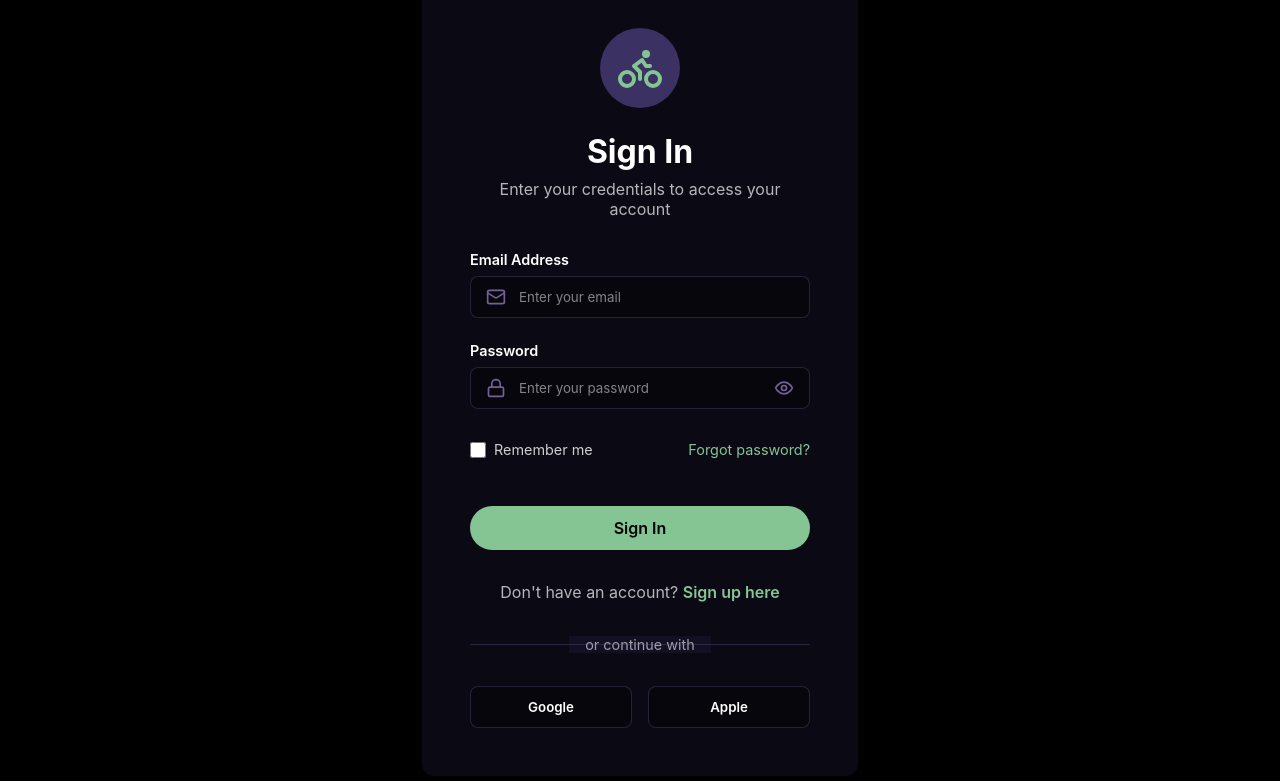
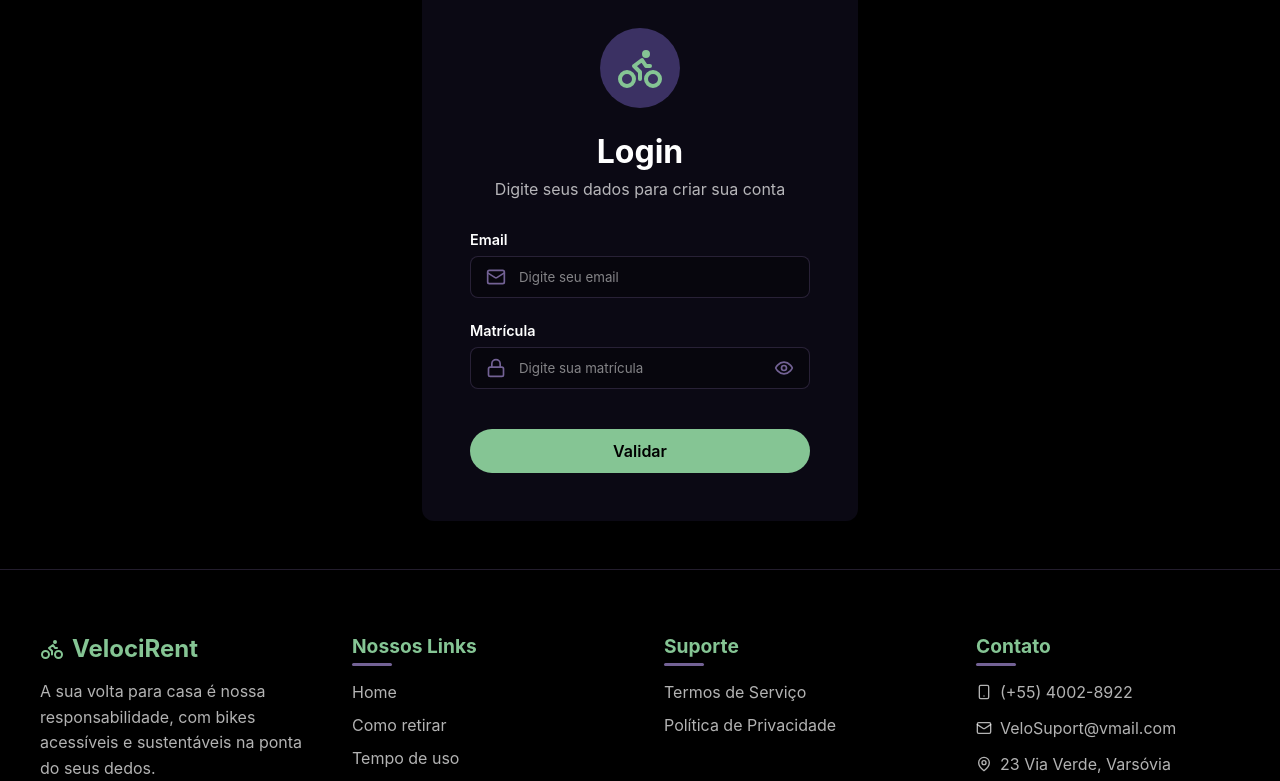
Before and after one commit to Leticia-SS/VelociRent, a React (Vite) app in the folder frontend/: page /login in a window 1280 px wide. Shown: the part 320-1101 px from the top of the page. Built offline with nearby package versions, Linux system fonts and the light colour scheme.

Commit message:
add login functional

```diff
--- a/frontend/package.json
+++ b/frontend/package.json
@@ -9,6 +9,7 @@
     "preview": "vite preview"
   },
   "dependencies": {
+    "@supabase/supabase-js": "^2.49.9",
     "lucide-react": "^0.294.0",
     "react": "^18.2.0",
     "react-dom": "^18.2.0",
@@ -18,7 +19,7 @@
     "@types/react": "^18.2.37",
     "@types/react-dom": "^18.2.15",
     "@vitejs/plugin-react": "^4.2.0",
-    "typescript": "^5.2.2",
-    "vite": "^5.0.0"
+    "typescript": "^5.8.3",
+    "vite": "^5.4.19"
   }
 }
--- a/frontend/src/components/navbar.tsx
+++ b/frontend/src/components/navbar.tsx
@@ -1,11 +1,19 @@
 "use client"
 
-import { useState } from "react"
+import { useState, useEffect } from "react"
 import { Link } from "react-router-dom"
 import { Bike, Menu, X } from "lucide-react"
 import styles from "./navbar.module.css"
+import { Outlet, useSearchParams } from 'react-router-dom';
+import { useLocation, useNavigate } from "react-router-dom";
+
+
 
 const Navbar = () => {
+
+  const [searchParams] = useSearchParams();
+  const email = searchParams.get('email');
+
   const [isMenuOpen, setIsMenuOpen] = useState(false)
 
   const toggleMenu = () => {
@@ -16,10 +24,14 @@ const Navbar = () => {
     setIsMenuOpen(false)
   }
 
+
+
   return (
     <nav className={styles.navbar}>
       <div className={styles.navContainer}>
-        <Link to="/" className={styles.logo} onClick={closeMenu}>
+        <Link to={email ? `/?email=${encodeURIComponent(email)}` : "/"} className={styles.logo} onClick={closeMenu}
+
+        >
           <Bike size={24} />
           <span>VelociRent</span>
         </Link>
@@ -30,35 +42,55 @@ const Navbar = () => {
 
 <ul className={`${styles.navLinks} ${isMenuOpen ? styles.active : ""}`}>
   <li>
-            <Link to="/bikes" onClick={closeMenu}>
+    <Link
+      to={email ? `/bikes?email=${encodeURIComponent(email)}` : "/bikes"}
+      onClick={closeMenu}
+    >
       Bikes
     </Link>
   </li>
   <li>
-            <Link to="/pickup" onClick={closeMenu}>
+    <Link
+      to={email ? `/pickup?email=${encodeURIComponent(email)}` : "/pickup"}
+      onClick={closeMenu}
+    >
       Como pegar
     </Link>
   </li>
   <li>
-            <Link to="/usage" onClick={closeMenu}>
+    <Link
+      to={email ? `/usage?email=${encodeURIComponent(email)}` : "/usage"}
+      onClick={closeMenu}
+    >
       Tempo de uso
     </Link>
   </li>
   <li>
-            <Link to="/internships" onClick={closeMenu}>
+    <Link
+      to={email ? `/internships?email=${encodeURIComponent(email)}` : "/internships"}
+      onClick={closeMenu}
+    >
       Estágios
     </Link>
   </li>
   <li>
-            <Link to="/about" onClick={closeMenu}>
+    <Link
+      to={email ? `/about?email=${encodeURIComponent(email)}` : "/about"}
+      onClick={closeMenu}
+    >
       Sobre nós
     </Link>
   </li>
 </ul>
 
         <div className={`${styles.navButtons} ${isMenuOpen ? styles.active : ""}`}>
-          <Link to="/login" className={styles.loginButton} onClick={closeMenu}>
-            Login
+          <Link
+            to={"login"}
+            className={styles.loginButton}
+            onClick={closeMenu}
+          >
+            {(email) ? email + " / logout" : "Login"}
+
           </Link>
         </div>
       </div>
--- a/frontend/src/pages/about-page.tsx
+++ b/frontend/src/pages/about-page.tsx
@@ -8,6 +8,7 @@ import Team from "../assets/velociteam.jpg"
 import Gabriel from "../assets/gabriel.jpg"
 import Giovani from "../assets/giovani.jpg"
 import Leticia from "../assets/leticia.jpg"
+import { Outlet, useSearchParams } from 'react-router-dom';
 
 const AboutPage = () => {
   const navigate = useNavigate()
@@ -79,15 +80,16 @@ const AboutPage = () => {
     },
   ]
 
-  const handleWebsiteRental = () => {
-    if (isAuthenticated) {
-      navigate("/rental")
-    } else {
-      navigate("/login", { state: { from: { pathname: "/rental" } } })
-    }
+const handleWebsiteRental = () => {
+  if (email) {
+    navigate("/rental?email=" + email);
+  } else {
+    navigate("/login", { state: { from: { pathname: "/rental" } } });
   }
+};
 
-  const handleTelegramRental = () => {
+  const [searchParams] = useSearchParams();
+  const email = searchParams.get('email');  const handleTelegramRental = () => {
     window.open("https://t.me/VelociRent_Bot", "_blank", "noopener,noreferrer")
   }
 
--- a/frontend/src/pages/bikes-page.tsx
+++ b/frontend/src/pages/bikes-page.tsx
@@ -4,6 +4,7 @@ import { useNavigate } from "react-router-dom"
 import { useAuth } from "../context/auth-context"
 import { Bike, Battery, Wind, Shield, Weight, Clock } from "lucide-react"
 import "./bikes-page.css"
+import { Outlet, useSearchParams } from 'react-router-dom';
 
 const BikesPage = () => {
   const navigate = useNavigate()
@@ -45,15 +46,16 @@ const BikesPage = () => {
     },
   ]
 
-  const handleWebsiteRental = () => {
-    if (isAuthenticated) {
-      navigate("/rental")
-    } else {
-      navigate("/login", { state: { from: { pathname: "/rental" } } })
-    }
+const handleWebsiteRental = () => {
+  if (email) {
+    navigate("/rental?email=" + email);
+  } else {
+    navigate("/login", { state: { from: { pathname: "/rental" } } });
   }
+};
 
-  const handleTelegramRental = () => {
+  const [searchParams] = useSearchParams();
+  const email = searchParams.get('email');  const handleTelegramRental = () => {
     window.open("https://t.me/VelociRent_Bot", "_blank", "noopener,noreferrer")
   }
 
--- a/frontend/src/pages/login-page.tsx
+++ b/frontend/src/pages/login-page.tsx
@@ -7,8 +7,23 @@ import { Link, useNavigate, useLocation } from "react-router-dom"
 import { useAuth } from "../context/auth-context"
 import { Mail, Lock, Eye, EyeOff, Bike } from "lucide-react"
 import styles from "./login-page.module.css"
+import { createClient } from '@supabase/supabase-js'
+
+const supabaseUrl = 'https://bvoyvinchnjokkmpduqn.supabase.co'; // URL da API REST
+const supabaseKey = 'eyJhbGciOiJIUzI1NiIsInR5cCI6IkpXVCJ9.eyJpc3MiOiJzdXBhYmFzZSIsInJlZiI6ImJ2b3l2aW5jaG5qb2trbXBkdXFuIiwicm9sZSI6ImFub24iLCJpYXQiOjE3NDczMzc2MDUsImV4cCI6MjA2MjkxMzYwNX0.lfAXwC-v737vM0OLSFyh2ZeJ3EHUoLXTc11MlEkzojI'; // Chave pública (anon ou service role)
+
+const supabase = createClient(supabaseUrl, supabaseKey);
+
 
 const LoginPage = () => {
+
+
+
+
+if(supabase){
+
+}
+
   const navigate = useNavigate()
   const location = useLocation()
   const { login, isLoading } = useAuth()
@@ -16,12 +31,11 @@ const LoginPage = () => {
   const [showPassword, setShowPassword] = useState(false)
   const [formData, setFormData] = useState({
     email: "",
-    password: "",
-    rememberMe: false,
+    password: ""
   })
   const [error, setError] = useState("")
 
-  const from = location.state?.from?.pathname || "/"
+  const from = location.state?.from?.pathname || "/pageLogado?email=" + formData.email
 
   const togglePasswordVisibility = () => {
     setShowPassword(!showPassword)
@@ -36,23 +50,49 @@ const LoginPage = () => {
   }
 
   const handleSubmit = async (e: React.FormEvent) => {
-    e.preventDefault()
-    setError("")
+  e.preventDefault()
+  setError("")
 
+  try {
+
+    // Verifica se o email existe e obtém a matrícula correspondente
+    const { data: userData, error: userError } = await supabase
+      .from('veloci_users')
+      .select('matricula')
+      .eq('email', formData.email)
+      .single()
+
+    if (userError || !userData) {
+      setError("Email não encontrado")
+      return
+    }
+
+    // Verifica se a senha (password) corresponde à matrícula
+    if (formData.password !== userData.matricula.toString()) {
+      setError("Matrícula/senha incorreta")
+      return
+    }
+
+    // Se tudo estiver correto, faz o login
     const success = await login(formData.email, formData.password)
+
     if (success) {
+      alert("Login bem-sucedido!")
       navigate(from, { replace: true })
     } else {
-      setError("Invalid email or password")
+      setError("Falha no login")
     }
+  } catch (err) {
+    setError("Ocorreu um erro durante o login")
+    console.error(err)
   }
-
+}
   return (
     <div className={styles.loginPage}>
       <div className={styles.loginHero}>
         <div className={styles.loginHeroContent}>
-          <h1>Welcome Back</h1>
-          <p>Sign in to your BikeShare account and continue your journey</p>
+          <h1>Bem-vindo!</h1>
+          <p>Faça login e entre nessa VelociViagem!</p>
         </div>
       </div>
 
@@ -62,8 +102,8 @@ const LoginPage = () => {
             <div className={styles.loginIcon}>
               <Bike size={48} />
             </div>
-            <h2>Sign In</h2>
-            <p>Enter your credentials to access your account</p>
+            <h2>Login</h2>
+            <p>Digite seus dados para criar sua conta</p>
           </div>
 
           <form className={styles.loginForm} onSubmit={handleSubmit}>
@@ -71,7 +111,7 @@ const LoginPage = () => {
 
             <div className={styles.formGroup}>
               <label htmlFor="email" className={styles.formLabel}>
-                Email Address
+                Email
               </label>
               <div className={styles.inputWrapper}>
                 <Mail size={20} className={styles.inputIcon} />
@@ -82,7 +122,7 @@ const LoginPage = () => {
                   value={formData.email}
                   onChange={handleInputChange}
                   className={styles.formInput}
-                  placeholder="Enter your email"
+                  placeholder="Digite seu email"
                   required
                 />
               </div>
@@ -90,7 +130,7 @@ const LoginPage = () => {
 
             <div className={styles.formGroup}>
               <label htmlFor="password" className={styles.formLabel}>
-                Password
+                Matrícula
               </label>
               <div className={styles.inputWrapper}>
                 <Lock size={20} className={styles.inputIcon} />
@@ -101,62 +141,26 @@ const LoginPage = () => {
                   value={formData.password}
                   onChange={handleInputChange}
                   className={styles.formInput}
-                  placeholder="Enter your password"
+                  placeholder="Digite sua matrícula"
                   required
                 />
                 <button
                   type="button"
                   className={styles.passwordToggle}
                   onClick={togglePasswordVisibility}
-                  aria-label="Toggle password visibility"
+                  aria-label="Ativiar/Desativar visibilidade da senha"
                 >
                   {showPassword ? <EyeOff size={20} /> : <Eye size={20} />}
                 </button>
               </div>
             </div>
 
-            <div className={styles.formOptions}>
-              <label className={styles.checkboxLabel}>
-                <input
-                  type="checkbox"
-                  name="rememberMe"
-                  checked={formData.rememberMe}
-                  onChange={handleInputChange}
-                  className={styles.checkbox}
-                />
-                <span className={styles.checkboxText}>Remember me</span>
-              </label>
-              <Link to="/forgot-password" className={styles.forgotLink}>
-                Forgot password?
-              </Link>
-            </div>
-
             <button type="submit" className={styles.loginButton} disabled={isLoading}>
-              {isLoading ? "Signing In..." : "Sign In"}
+              {isLoading ? "Validando..." : "Validar"}
             </button>
           </form>
 
-          <div className={styles.loginFooter}>
-            <p>
-              Don't have an account?{" "}
-              <Link to="/signup" className={styles.signupLink}>
-                Sign up here
-              </Link>
-            </p>
-          </div>
 
-          <div className={styles.divider}>
-            <span>or continue with</span>
-          </div>
-
-          <div className={styles.socialLogin}>
-            <button className={styles.socialButton}>
-              <span>Google</span>
-            </button>
-            <button className={styles.socialButton}>
-              <span>Apple</span>
-            </button>
-          </div>
         </div>
       </div>
     </div>
```
Also changed, not shown: frontend/src/pages/internships-page.tsx (+9 -7 lines), frontend/src/pages/pickup-page.tsx (+9 -7 lines), frontend/src/pages/usage-page.tsx (+9 -7 lines), 1 other file (tests, documents, lock files or other folders). Lines whose indentation alone changed are shown as unchanged.
